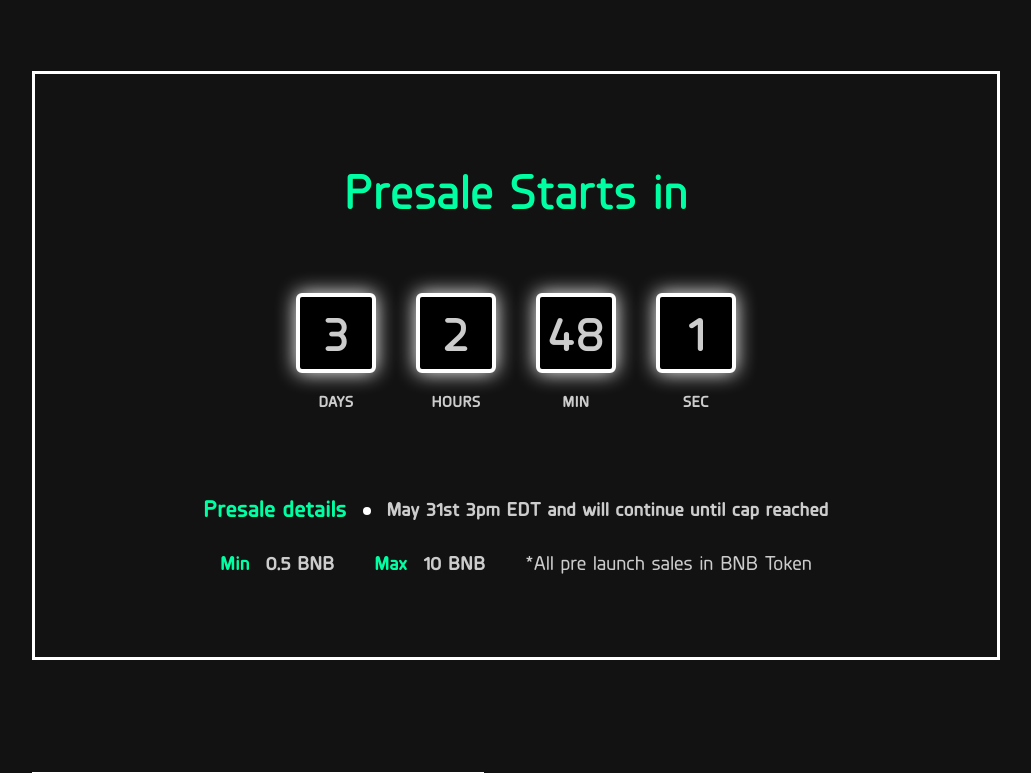
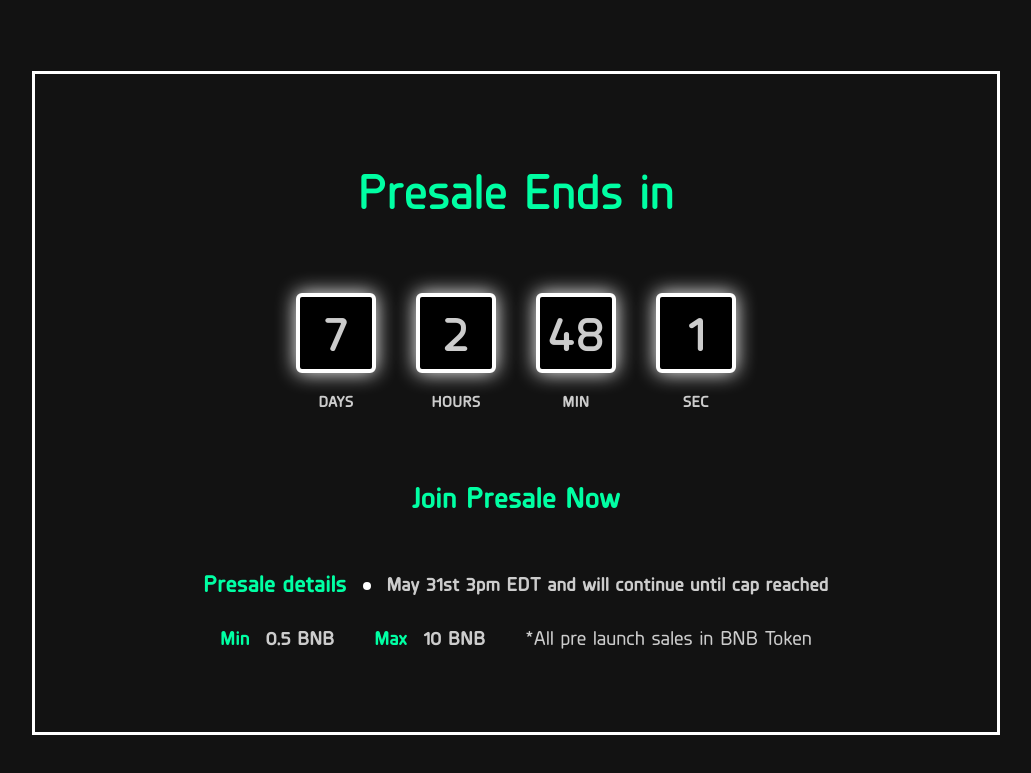
Before and after one commit to Tytan-Finance/Tytan-Landing, a Next.js app: page / in a window 1280 px wide. Shown: the part 673-1446 px from the top of the page, without its empty margins (124-1155 px from the left). Built offline with nearby package versions, Linux system fonts and the light colour scheme; a web font is replaced by a local one.

Commit message:
Update CountdownSection.tsx

```diff
--- a/components/HomePage/CountdownSection.tsx
+++ b/components/HomePage/CountdownSection.tsx
@@ -27,7 +27,7 @@ interface Props {
 
 const CountdownSection: React.FC<Props> = (props) => {
 
-    const expiryTimestamp = new Date('May 31 2022 15:00:00 EDT');
+    const expiryTimestamp = new Date('June 04 2022 15:00:00 EDT');
 
 
     const {
@@ -50,7 +50,7 @@ const CountdownSection: React.FC<Props> = (props) => {
                 >
                     <AttentionSeeker triggerOnce effect={'heartBeat'}>
                         <ResponsiveH1 className={`text-center text-primary`}>
-                            Presale Starts in
+                            Presale Ends in
                         </ResponsiveH1>
                     </AttentionSeeker>
 
@@ -97,8 +97,21 @@ const CountdownSection: React.FC<Props> = (props) => {
                             </div>
                         </div>
                     </AttentionSeeker>
+                    <div className='mt-10'>
+                        <AttentionSeeker triggerOnce effect={'heartBeat'}>
+                            <ResponsiveH1 className={`text-center text-primary`}>
+                            <a
+                                target={'_blank'}
+                                href={'https://orbitalswap.com/launchpads/0xBa809c35E9314E89a82de6d7Ccf9DC3f4C0CA28E'}
+                                className={`font-Planer-Bold text-primary text-3xl`}
+                            >
+                                Join Presale Now
+                            </a>
+                            </ResponsiveH1>
+                        </AttentionSeeker>
+                    </div>
                     {/*     Below Countdown text    */}
-                    <div className={`mt-20 flex flex-col md:flex-row items-center md:space-x-4 justify-center`}>
+                    <div className={`mt-10 flex flex-col md:flex-row items-center md:space-x-4 justify-center`}>
                         <Fade triggerOnce cascade={true} direction={'up'}>
                             <a
                                 target={'_blank'}
```
